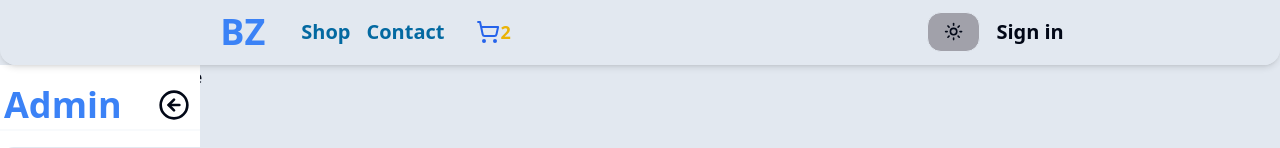
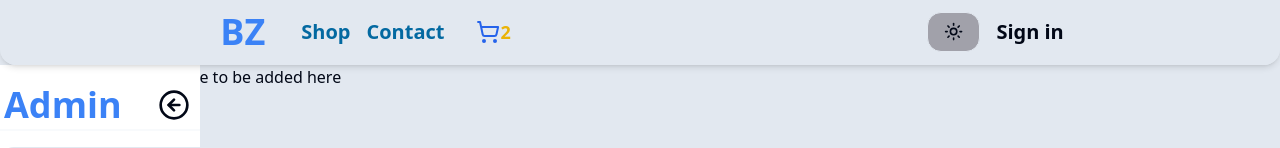
Before and after one commit to richardkanai123/MyShoeStore, a Next.js app: page /Admin/Transactions in a window 1280 px wide. Shown: the top 148 px of the page. Built offline with nearby package versions, Linux system fonts and the light colour scheme; no server answers.

Commit message:
Admin UI update with Sidebar

```diff
--- a/app/Admin/Transactions/page.js
+++ b/app/Admin/Transactions/page.js
@@ -2,7 +2,7 @@ import React from 'react'
 
 const TransactionsPage = () => {
     return (
-        <div>TransactionsPage</div>
+        <div>Transactions  Table to be added here</div>
     )
 }
 
```
